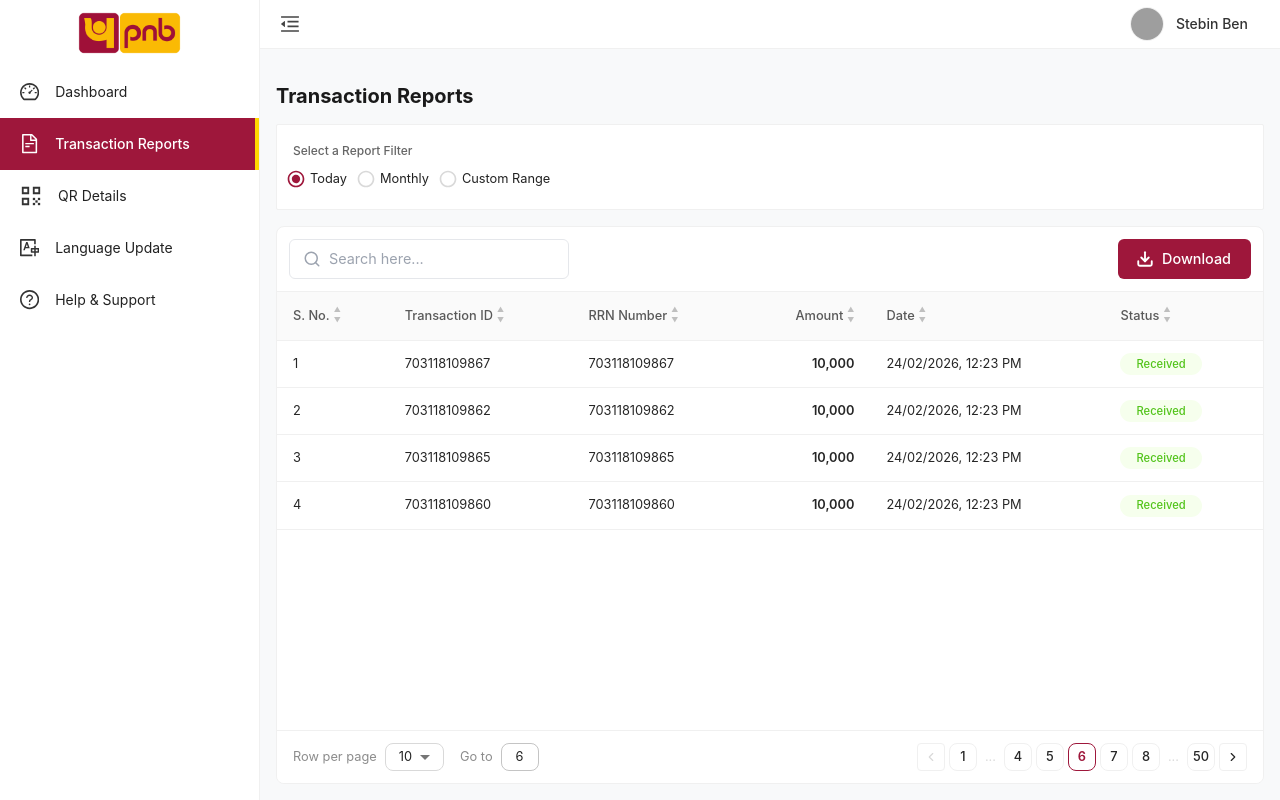
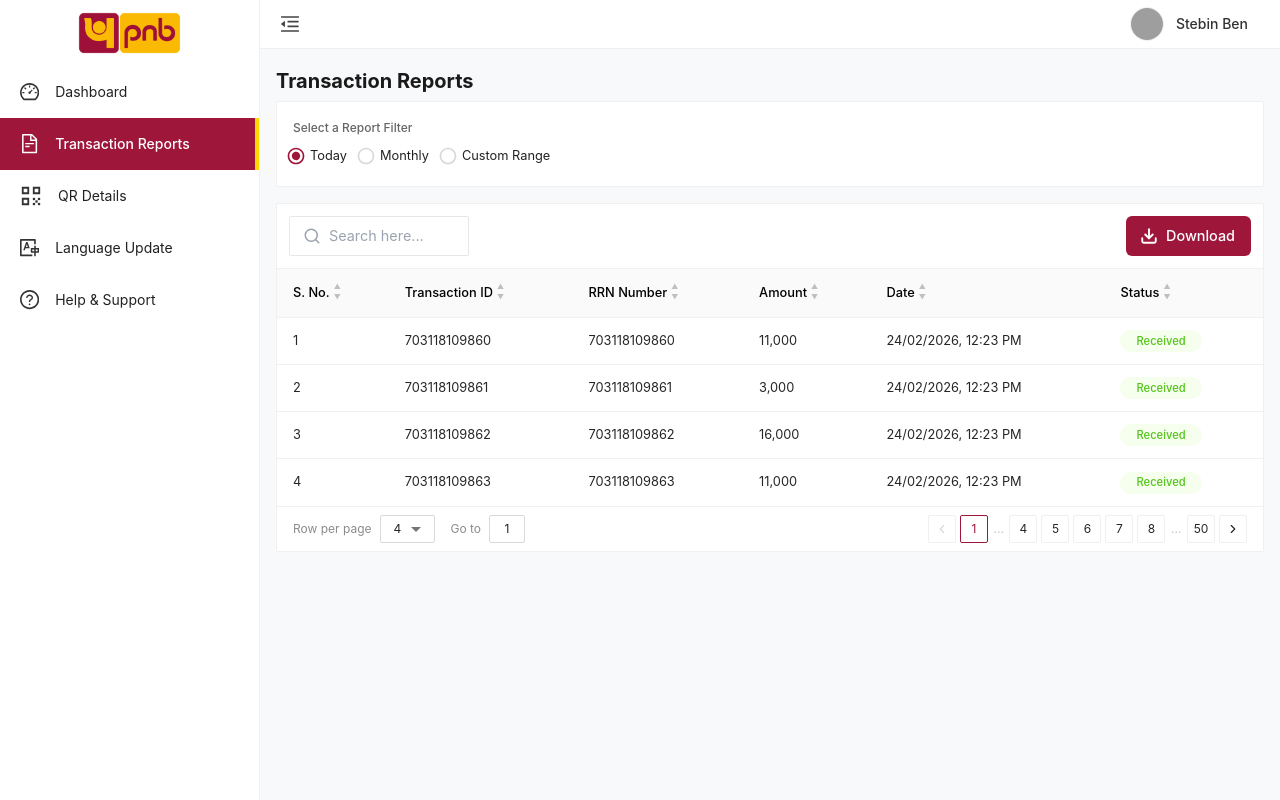
Before and after one commit to sri2202070112/final-assessement, a React (Vite) app: page /transactions in a window 1280 px wide. Built offline with nearby package versions, Linux system fonts and the light colour scheme; grey boxes are pictures that could not be loaded.

Commit message:
fix: transaction page

```diff
--- a/src/pages/TransactionReport/index.tsx
+++ b/src/pages/TransactionReport/index.tsx
@@ -25,17 +25,36 @@ import { Search, Download, ChevronLeft, ChevronRight, Calendar } from 'lucide-re
 import { useState } from 'react';
 import { COLORS } from '../../theme/color';
 
-const TRANSACTIONS = [
-  { id: '1', txnId: '703118109867', rrn: '703118109867', amount: '10,000', date: '24/02/2026, 12:23 PM', status: 'Received' },
-  { id: '2', txnId: '703118109862', rrn: '703118109862', amount: '10,000', date: '24/02/2026, 12:23 PM', status: 'Received' },
-  { id: '3', txnId: '703118109865', rrn: '703118109865', amount: '10,000', date: '24/02/2026, 12:23 PM', status: 'Received' },
-  { id: '4', txnId: '703118109860', rrn: '703118109860', amount: '10,000', date: '24/02/2026, 12:23 PM', status: 'Received' },
-];
+const TRANSACTIONS = Array.from({ length: 50 }, (_, i) => ({
+  id: `${i + 1}`,
+  txnId: `${703118109860 + i}`,
+  rrn: `${703118109860 + i}`,
+  amount: (Math.floor(Math.random() * 20) * 1000 + 1000).toLocaleString(),
+  date: '24/02/2026, 12:23 PM',
+  status: 'Received'
+}));
 
 export default function TransactionReport() {
   const [filter, setFilter] = useState('Today');
-  const [rowsPerPage, setRowsPerPage] = useState(10);
-  const [page, setPage] = useState(6); // As per screenshot
+  const [rowsPerPage, setRowsPerPage] = useState(4);
+  const [page, setPage] = useState(1);
+
+  const totalPages = Math.ceil(TRANSACTIONS.length / rowsPerPage);
+
+  // Calculate displayed transactions
+  const startIndex = (page - 1) * rowsPerPage;
+  const displayedTransactions = TRANSACTIONS.slice(startIndex, startIndex + rowsPerPage);
+
+  const handlePageChange = (newPage: number) => {
+    if (newPage >= 1) {
+      setPage(newPage);
+    }
+  };
+
+  const handleRowsPerPageChange = (newValue: number) => {
+    setRowsPerPage(newValue);
+    setPage(1); // Reset to first page when rows per page changes
+  };
 
   return (
     <Box sx={{
@@ -44,12 +63,12 @@ export default function TransactionReport() {
       display: 'flex',
       flexDirection: 'column',
       backgroundColor: '#f8f9fa',
-      p: 2,
+      p: '1px 16px', // Reduced top padding from 16px to 8px
       boxSizing: 'border-box',
       overflow: 'hidden'
     }}>
       {/* Title */}
-      <Typography variant="h6" sx={{ fontWeight: 700, color: '#1a1a1a', mb: 1.5, flexShrink: 0 }}>
+      <Typography variant="h6" sx={{ fontWeight: 700, color: '#1a1a1a', mb: 0.5, flexShrink: 0 }}>
         Transaction Reports
       </Typography>
 
@@ -231,10 +250,7 @@ export default function TransactionReport() {
 
       {/* Main Unified Table Card */}
       <Paper elevation={0} sx={{
-        flex: 1,
-        display: 'flex',
-        flexDirection: 'column',
-        borderRadius: '8px',
+        borderRadius: '2px',
         border: '1px solid #f0f0f0',
         backgroundColor: '#fff',
         overflow: 'hidden'
@@ -246,10 +262,10 @@ export default function TransactionReport() {
             placeholder="Search here..."
             size="small"
             sx={{
-              width: 280,
+              width: 180,
               '& .MuiOutlinedInput-root': {
                 height: 40,
-                borderRadius: '6px',
+                borderRadius: '2px',
                 backgroundColor: '#fff',
                 fontSize: '0.9rem',
                 '& fieldset': { borderColor: '#E5E7EB' },
@@ -281,7 +297,7 @@ export default function TransactionReport() {
               fontSize: '0.9rem',
               fontWeight: 500,
               height: 40,
-              px: 2.5,
+              px: 2,
               borderRadius: '6px',
               '&:hover': {
                 backgroundColor: '#8B1434'
@@ -293,11 +309,11 @@ export default function TransactionReport() {
         </Box>
 
         {/* Table Section */}
-        <Box sx={{ flex: 1, overflowY: 'auto' }}>
+        <Box sx={{ maxHeight: 260, overflowY: 'auto' }}>
           <Table stickyHeader sx={{ minWidth: 700 }}>
             <TableHead>
               <TableRow>
-                <TableCell sx={{ fontWeight: 500, color: '#595959', fontSize: '0.8rem', py: 1.5, borderBottom: '1px solid #f0f0f0', backgroundColor: '#fafafa' }}>
+                <TableCell sx={{ fontWeight: 500, color: '#000000', fontSize: '0.8rem', py: 1.5, borderBottom: '1px solid #f0f0f0', backgroundColor: '#fafafa' }}>
                   <Box sx={{ display: 'flex', alignItems: 'center', gap: 0.5 }}>
                     S. No.
                     <Box sx={{ display: 'flex', flexDirection: 'column', lineHeight: 0.5 }}>
@@ -306,7 +322,7 @@ export default function TransactionReport() {
                     </Box>
                   </Box>
                 </TableCell>
-                <TableCell sx={{ fontWeight: 500, color: '#595959', fontSize: '0.8rem', py: 1.5, borderBottom: '1px solid #f0f0f0', backgroundColor: '#fafafa' }}>
+                <TableCell sx={{ fontWeight: 500, color: '#000000', fontSize: '0.8rem', py: 1.5, borderBottom: '1px solid #f0f0f0', backgroundColor: '#fafafa' }}>
                   <Box sx={{ display: 'flex', alignItems: 'center', gap: 0.5 }}>
                     Transaction ID
                     <Box sx={{ display: 'flex', flexDirection: 'column', lineHeight: 0.5 }}>
@@ -315,7 +331,7 @@ export default function TransactionReport() {
                     </Box>
                   </Box>
                 </TableCell>
-                <TableCell sx={{ fontWeight: 500, color: '#595959', fontSize: '0.8rem', py: 1.5, borderBottom: '1px solid #f0f0f0', backgroundColor: '#fafafa' }}>
+                <TableCell sx={{ fontWeight: 500, color: '#000000', fontSize: '0.8rem', py: 1.5, borderBottom: '1px solid #f0f0f0', backgroundColor: '#fafafa' }}>
                   <Box sx={{ display: 'flex', alignItems: 'center', gap: 0.5 }}>
                     RRN Number
                     <Box sx={{ display: 'flex', flexDirection: 'column', lineHeight: 0.5 }}>
@@ -324,8 +340,8 @@ export default function TransactionReport() {
                     </Box>
                   </Box>
                 </TableCell>
-                <TableCell align="right" sx={{ fontWeight: 500, color: '#595959', fontSize: '0.8rem', py: 1.5, borderBottom: '1px solid #f0f0f0', backgroundColor: '#fafafa' }}>
-                  <Box sx={{ display: 'flex', alignItems: 'center', justifyContent: 'flex-end', gap: 0.5 }}>
+                <TableCell sx={{ fontWeight: 500, color: '#000000', fontSize: '0.8rem', py: 1.5, borderBottom: '1px solid #f0f0f0', backgroundColor: '#fafafa' }}>
+                  <Box sx={{ display: 'flex', alignItems: 'center', gap: 0.5 }}>
                     Amount
                     <Box sx={{ display: 'flex', flexDirection: 'column', lineHeight: 0.5 }}>
                       <Typography sx={{ fontSize: '7px', color: '#bfbfbf' }}>▲</Typography>
@@ -333,7 +349,7 @@ export default function TransactionReport() {
                     </Box>
                   </Box>
                 </TableCell>
-                <TableCell sx={{ fontWeight: 500, color: '#595959', fontSize: '0.8rem', py: 1.5, borderBottom: '1px solid #f0f0f0', backgroundColor: '#fafafa' }}>
+                <TableCell sx={{ fontWeight: 500, color: '#000000', fontSize: '0.8rem', py: 1.5, borderBottom: '1px solid #f0f0f0', backgroundColor: '#fafafa' }}>
                   <Box sx={{ display: 'flex', alignItems: 'center', gap: 0.5 }}>
                     Date
                     <Box sx={{ display: 'flex', flexDirection: 'column', lineHeight: 0.5 }}>
@@ -342,7 +358,7 @@ export default function TransactionReport() {
                     </Box>
                   </Box>
                 </TableCell>
-                <TableCell sx={{ fontWeight: 500, color: '#595959', fontSize: '0.8rem', py: 1.5, borderBottom: '1px solid #f0f0f0', backgroundColor: '#fafafa' }}>
+                <TableCell sx={{ fontWeight: 500, color: '#000000', fontSize: '0.8rem', py: 1.5, borderBottom: '1px solid #f0f0f0', backgroundColor: '#fafafa' }}>
                   <Box sx={{ display: 'flex', alignItems: 'center', gap: 0.5 }}>
                     Status
                     <Box sx={{ display: 'flex', flexDirection: 'column', lineHeight: 0.5 }}>
@@ -354,12 +370,12 @@ export default function TransactionReport() {
               </TableRow>
             </TableHead>
             <TableBody>
-              {TRANSACTIONS.map((row) => (
+              {displayedTransactions.map((row) => (
                 <TableRow key={row.id}>
                   <TableCell sx={{ color: '#262626', fontSize: '0.8rem', py: 1.5, borderBottom: '1px solid #f0f0f0' }}>{row.id}</TableCell>
                   <TableCell sx={{ color: '#262626', fontSize: '0.8rem', py: 1.5, borderBottom: '1px solid #f0f0f0' }}>{row.txnId}</TableCell>
                   <TableCell sx={{ color: '#262626', fontSize: '0.8rem', py: 1.5, borderBottom: '1px solid #f0f0f0' }}>{row.rrn}</TableCell>
-                  <TableCell align="right" sx={{ color: '#262626', fontSize: '0.8rem', fontWeight: 600, py: 1.5, borderBottom: '1px solid #f0f0f0' }}>{row.amount}</TableCell>
+                  <TableCell sx={{ color: '#262626', fontSize: '0.8rem', py: 1.5, borderBottom: '1px solid #f0f0f0' }}>{row.amount}</TableCell>
                   <TableCell sx={{ color: '#262626', fontSize: '0.8rem', py: 1.5, borderBottom: '1px solid #f0f0f0' }}>{row.date}</TableCell>
                   <TableCell sx={{ py: 1.5, borderBottom: '1px solid #f0f0f0' }}>
                     <Chip
@@ -387,57 +403,110 @@ export default function TransactionReport() {
           display: 'flex',
           justifyContent: 'space-between',
           alignItems: 'center',
-          p: '12px 16px',
-          borderTop: '1px solid #f0f0f0',
+          p: '8px 16px',
           backgroundColor: '#fff'
         }}>
           <Box sx={{ display: 'flex', alignItems: 'center', gap: 1 }}>
-            <Typography variant="body2" sx={{ color: '#8c8c8c', fontSize: '0.8rem' }}>Row per page</Typography>
+            <Typography sx={{ color: '#8c8c8c', fontSize: '0.75rem' }}>Row per page</Typography>
             <Select
               value={rowsPerPage}
               size="small"
-              onChange={(e) => setRowsPerPage(Number(e.target.value))}
+              onChange={(e) => handleRowsPerPageChange(Number(e.target.value))}
               sx={{
                 height: 28,
-                fontSize: '0.8rem',
-                '& .MuiOutlinedInput-notchedOutline': { borderColor: '#d9d9d9' }
+                fontSize: '0.75rem',
+                minWidth: 55,
+                borderRadius: '2px',
+                '& .MuiOutlinedInput-notchedOutline': { borderColor: '#d9d9d9' },
+                '&:hover .MuiOutlinedInput-notchedOutline': { borderColor: '#d9d9d9' },
+                '&.Mui-focused .MuiOutlinedInput-notchedOutline': { borderColor: '#d9d9d9' }
               }}
             >
+              <MenuItem value={4}>4</MenuItem>
               <MenuItem value={10}>10</MenuItem>
               <MenuItem value={25}>25</MenuItem>
               <MenuItem value={50}>50</MenuItem>
             </Select>
-            <Typography variant="body2" sx={{ color: '#8c8c8c', fontSize: '0.8rem', ml: 1 }}>Go to</Typography>
+            <Typography sx={{ color: '#8c8c8c', fontSize: '0.75rem', ml: 1 }}>Go to</Typography>
             <TextField
               size="small"
               value={page}
-              onChange={(e) => setPage(Number(e.target.value))}
+              onChange={(e) => {
+                const val = Number(e.target.value);
+                if (!isNaN(val)) handlePageChange(val);
+              }}
               sx={{
-                width: 38,
+                width: 36,
                 '& .MuiOutlinedInput-root': {
                   height: 28,
-                  fontSize: '0.8rem',
-                  padding: 0,
-                  textAlign: 'center'
+                  fontSize: '0.75rem',
+                  borderRadius: '2px',
+                  backgroundColor: '#fff',
+                  '& fieldset': { borderColor: '#d9d9d9' }
                 },
-                '& .MuiOutlinedInput-input': { padding: '0 4px', textAlign: 'center' }
+                '& .MuiOutlinedInput-input': { padding: 0, textAlign: 'center' }
               }}
             />
           </Box>
           <Box sx={{ display: 'flex', alignItems: 'center', gap: 0.5 }}>
-            <IconButton size="small" sx={{ width: 28, height: 28, borderRadius: '4px', border: '1px solid #f0f0f0', color: '#d9d9d9' }}>
+            <IconButton
+              size="small"
+              onClick={() => handlePageChange(page - 1)}
+              sx={{
+                width: 28,
+                height: 28,
+                borderRadius: '2px',
+                border: '1px solid #f0f0f0',
+                color: page === 1 ? '#d9d9d9' : '#262626'
+              }}
+            >
               <ChevronLeft size={14} />
             </IconButton>
-            <Button variant="outlined" size="small" sx={{ minWidth: 28, height: 28, borderColor: '#f0f0f0', color: '#262626', fontSize: '0.8rem', p: 0 }}>1</Button>
-            <Typography sx={{ color: '#d9d9d9', px: 0.5, fontSize: '0.8rem' }}>...</Typography>
-            <Button variant="outlined" size="small" sx={{ minWidth: 28, height: 28, borderColor: '#f0f0f0', color: '#262626', fontSize: '0.8rem', p: 0 }}>4</Button>
-            <Button variant="outlined" size="small" sx={{ minWidth: 28, height: 28, borderColor: '#f0f0f0', color: '#262626', fontSize: '0.8rem', p: 0 }}>5</Button>
-            <Button disableElevation variant="contained" size="small" sx={{ minWidth: 28, height: 28, backgroundColor: '#fff', border: '1px solid #9E173B', color: '#9E173B', fontWeight: 600, fontSize: '0.8rem', p: 0 }}>6</Button>
-            <Button variant="outlined" size="small" sx={{ minWidth: 28, height: 28, borderColor: '#f0f0f0', color: '#262626', fontSize: '0.8rem', p: 0 }}>7</Button>
-            <Button variant="outlined" size="small" sx={{ minWidth: 28, height: 28, borderColor: '#f0f0f0', color: '#262626', fontSize: '0.8rem', p: 0 }}>8</Button>
-            <Typography sx={{ color: '#d9d9d9', px: 0.5, fontSize: '0.8rem' }}>...</Typography>
-            <Button variant="outlined" size="small" sx={{ minWidth: 28, height: 28, borderColor: '#f0f0f0', color: '#262626', fontSize: '0.8rem', p: 0 }}>50</Button>
-            <IconButton size="small" sx={{ width: 28, height: 28, borderRadius: '4px', border: '1px solid #f0f0f0', color: '#262626' }}>
+
+            {(() => {
+              const pages: (number | string)[] = [1, '...', 4, 5, 6, 7, 8, '...', 50];
+              return pages.map((p, idx) => (
+                typeof p === 'string' ? (
+                  <Typography key={idx} sx={{ color: '#bfbfbf', px: 0.2, fontSize: '0.75rem' }}>{p}</Typography>
+                ) : (
+                  <Button
+                    key={idx}
+                    variant="outlined"
+                    size="small"
+                    onClick={() => handlePageChange(p)}
+                    sx={{
+                      minWidth: 28,
+                      height: 28,
+                      backgroundColor: '#fff',
+                      borderColor: page === p ? '#9E173B' : '#f0f0f0',
+                      color: page === p ? '#9E173B' : '#262626',
+                      fontWeight: 400,
+                      fontSize: '0.75rem',
+                      p: 0,
+                      borderRadius: '2px',
+                      '&:hover': {
+                        borderColor: '#9E173B',
+                        backgroundColor: '#fff'
+                      }
+                    }}
+                  >
+                    {p}
+                  </Button>
+                )
+              ));
+            })()}
+
+            <IconButton
+              size="small"
+              onClick={() => handlePageChange(page + 1)}
+              sx={{
+                width: 28,
+                height: 28,
+                borderRadius: '2px',
+                border: '1px solid #f0f0f0',
+                color: '#262626'
+              }}
+            >
               <ChevronRight size={14} />
             </IconButton>
           </Box>
```
